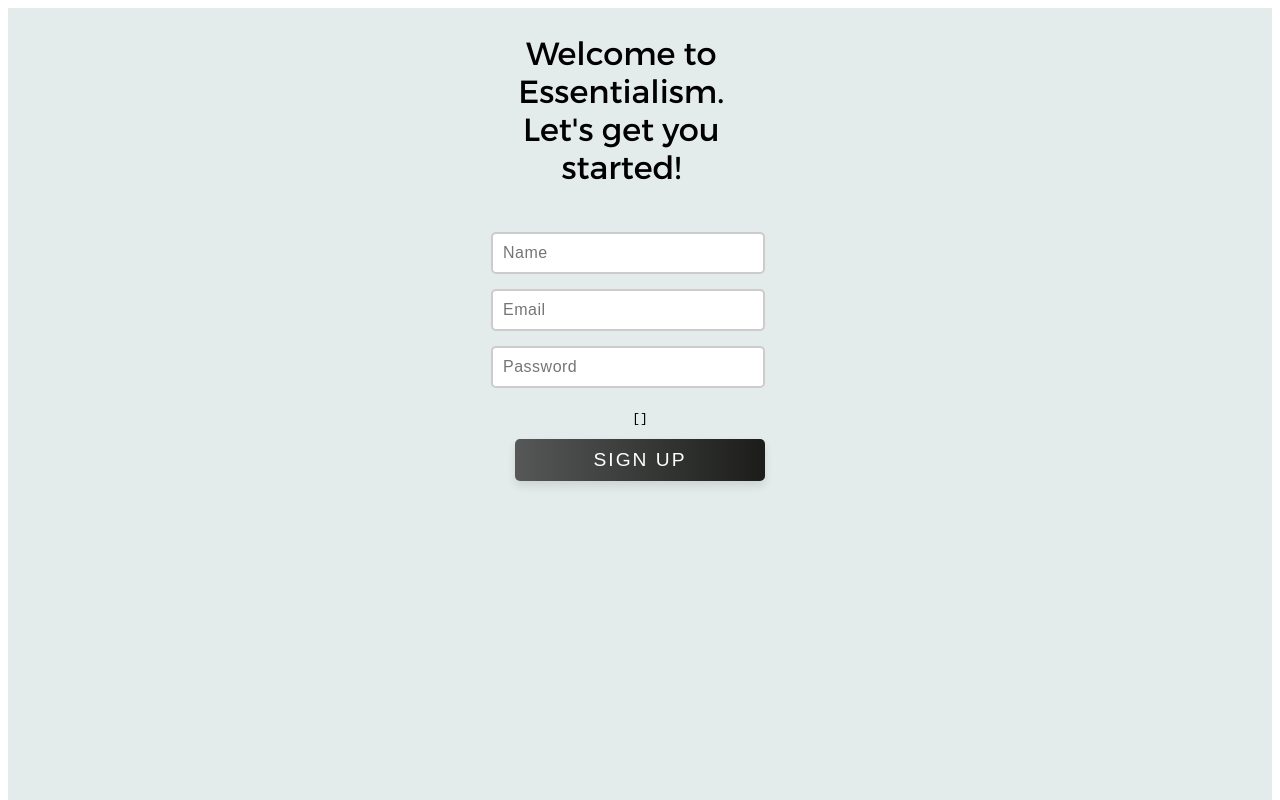
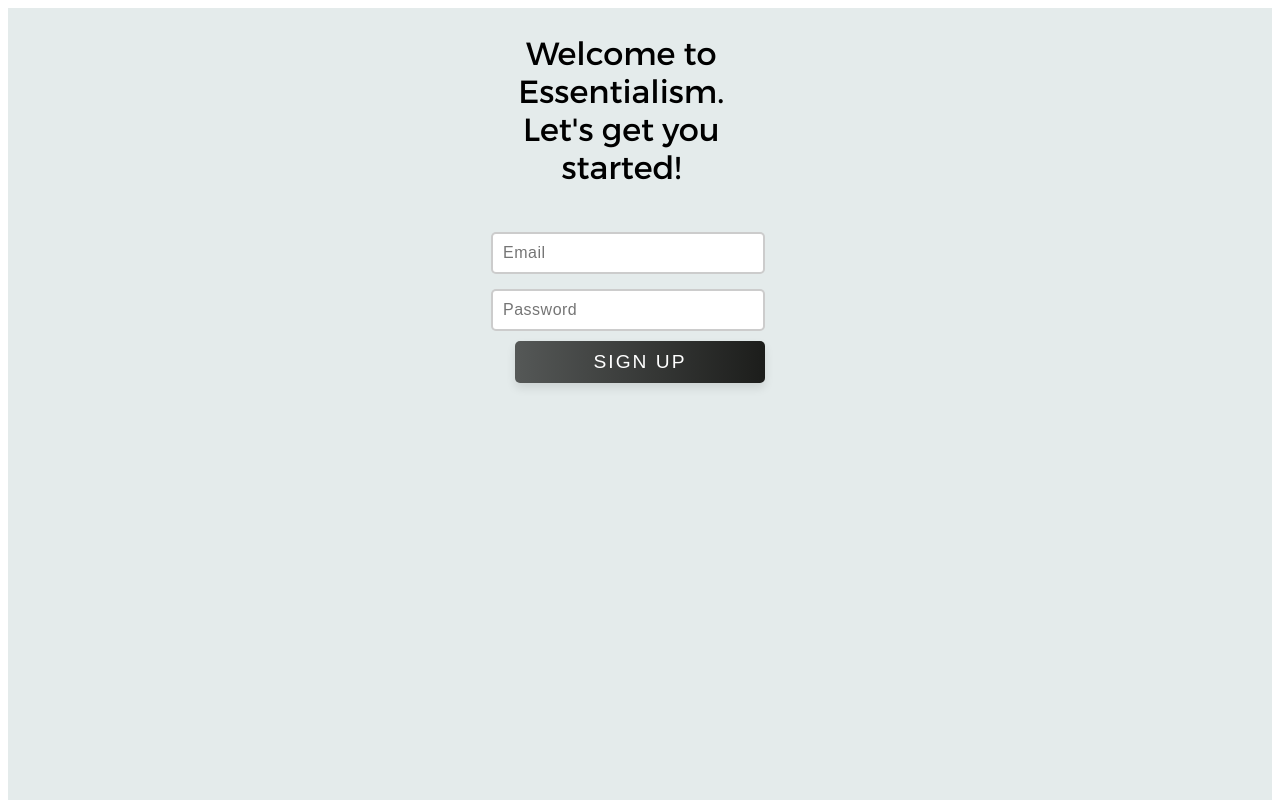
Before and after one commit to Essentialism-1-Lambda/Front-End, a React (Create React App) app: page /register in a window 1280 px wide. Shown: the top 800 px of the page. Built offline with nearby package versions, Linux system fonts and the light colour scheme.

Commit message:
Login changes * Removed name from state in Register * Removed pre tags in Login and Register

```diff
--- a/src/components/Register.js
+++ b/src/components/Register.js
@@ -4,7 +4,8 @@ import axios from 'axios';
 
 // validation schema
 const formSchema = yup.object().shape({
-  name: yup.string().required('Name is a required field.').min(2, 'That\'s not a name.'),
+  //Old Schema
+  // name: yup.string().required('Name is a required field.').min(2, 'That\'s not a name.'),
   email: yup.string().required('An email is required.').email(/^(([^<>()[\]\\.,;:\s@"]+(\.[^<>()[\]\\.,;:\s@"]+)*)|(".+"))@((\[[0-9]{1,3}\.[0-9]{1,3}\.[0-9]{1,3}\.[0-9]{1,3}])|(([a-zA-Z\-0-9]+\.)+[a-zA-Z]{2,}))$/),
   password: yup.string().required('A password is required.').min(2, 'Your password must be at least 2 characters.')
 });
@@ -12,7 +13,8 @@ const formSchema = yup.object().shape({
 const Register = () => {
   // state to hold data for form inputs
   const [formState, setFormState] = useState({
-    name: '',
+    // Old Schema
+    // name: '',
     email: '',
     password: ''
   });
@@ -30,13 +32,14 @@ const Register = () => {
 
   // state to hold data for error messages
   const [errorState, setErrorState] = useState({
-    name: '',
+    // Old Schema
+    // name: '',
     email: '',
     password: ''
 });
 
   // state to set the POST request.
-  const [post, setPost] = useState([]);
+  // const [post, setPost] = useState([]);
 
   // validation; validate event against the schema
   const validateChange = (e) => {
@@ -80,12 +83,12 @@ const Register = () => {
     axios
       .post('https://essentialism-bw.herokuapp.com/api/register', formState)
       .then(response => {
-        console.log(response)
-        setPost(response.data);
+        console.log(response);
+        // setPost(response.data);
 
         // reset form if successful
         setFormState({
-          name: '',
+          // name: '',
           email: '',
           password: ''
         });
@@ -101,7 +104,7 @@ const Register = () => {
                 Let's get you started!
             </p>
             <div className='form-style'>
-                <label htmlFor='name' className='nameText'>
+                {/* <label htmlFor='name' className='nameText'>
                 <input
                     type='text'
                     name='name'
@@ -113,10 +116,10 @@ const Register = () => {
                 </label>
                 {errorState.name.length > 0 ? (
                 <p className='error'>{errorState.name}</p>
-                ) : null}
+                ) : null} */}
                  <label htmlFor='email' className='emailText'>
                 <input
-                    type='text'
+                    type='email'
                     name='email'
                     id='email'
                     placeholder='Email'
@@ -135,7 +138,7 @@ const Register = () => {
                 />
                 </label>
             </div>
-            <pre>{JSON.stringify(post, null, 2)}</pre>
+            {/* <pre>{JSON.stringify(post, null, 2)}</pre> */}
             <button disabled={buttonDisabled}>Sign Up</button>
         </form>
       </div>
--- a/src/components/UserLogin.js
+++ b/src/components/UserLogin.js
@@ -4,15 +4,19 @@ import axios from 'axios';
 
 // validation schema
 const formSchema = yup.object().shape({
-	email: yup.string().email(/^(([^<>()[\]\\.,;:\s@"]+(\.[^<>()[\]\\.,;:\s@"]+)*)|(".+"))@((\[[0-9]{1,3}\.[0-9]{1,3}\.[0-9]{1,3}\.[0-9]{1,3}])|(([a-zA-Z\-0-9]+\.)+[a-zA-Z]{2,}))$/),
-	password: yup.string().required()
+	email: yup
+		.string()
+		.email(
+			/^(([^<>()[\]\\.,;:\s@"]+(\.[^<>()[\]\\.,;:\s@"]+)*)|(".+"))@((\[[0-9]{1,3}\.[0-9]{1,3}\.[0-9]{1,3}\.[0-9]{1,3}])|(([a-zA-Z\-0-9]+\.)+[a-zA-Z]{2,}))$/
+		),
+	password: yup.string().required(),
 });
 
 const UserLogin = () => {
 	// state to hold data for form inputs
 	const [formState, setFormState] = useState({
 		email: '',
-		password: '',
+		password: ''
 	});
 
 	// state for whether the button should be disabled or not.
@@ -29,11 +33,11 @@ const UserLogin = () => {
 	// state to hold data for error messages
 	const [errorState, setErrorState] = useState({
 		email: '',
-		password: '',
+		password: ''
 	});
 
 	// state to set the POST request.
-	const [post, setPost] = useState([]);
+	// const [post, setPost] = useState([]);
 
 	// validation; validate event against the schema
 	const validateChange = (e) => {
@@ -73,17 +77,18 @@ const UserLogin = () => {
 	const formSubmit = (e) => {
 		e.preventDefault();
 		console.log('form submitted!');
+		console.log(formState);
 
 		axios
 			.post('https://essentialism-bw.herokuapp.com/api/login', formState)
 			.then((response) => {
 				console.log(response);
-				setPost(response.data);
+				// setPost(response.data);
 
 				// reset form if successful
 				setFormState({
 					email: '',
-					password: '',
+					password: ''
 				});
 			})
 			.catch((err) => console.log(err.response));
@@ -96,7 +101,7 @@ const UserLogin = () => {
 				<div className='form-style'>
 					<label htmlFor='email' className='emailText'>
 						<input
-							type='text'
+							type='email'
 							name='email'
 							id='email'
 							placeholder='Email'
@@ -115,7 +120,7 @@ const UserLogin = () => {
 						/>
 					</label>
 				</div>
-				<pre>{JSON.stringify(post, null, 2)}</pre>
+				{/* <pre>{JSON.stringify(post, null, 2)}</pre> */}
 				<button className='button-login' disabled={buttonDisabled}>
 					Log In
 				</button>
```
